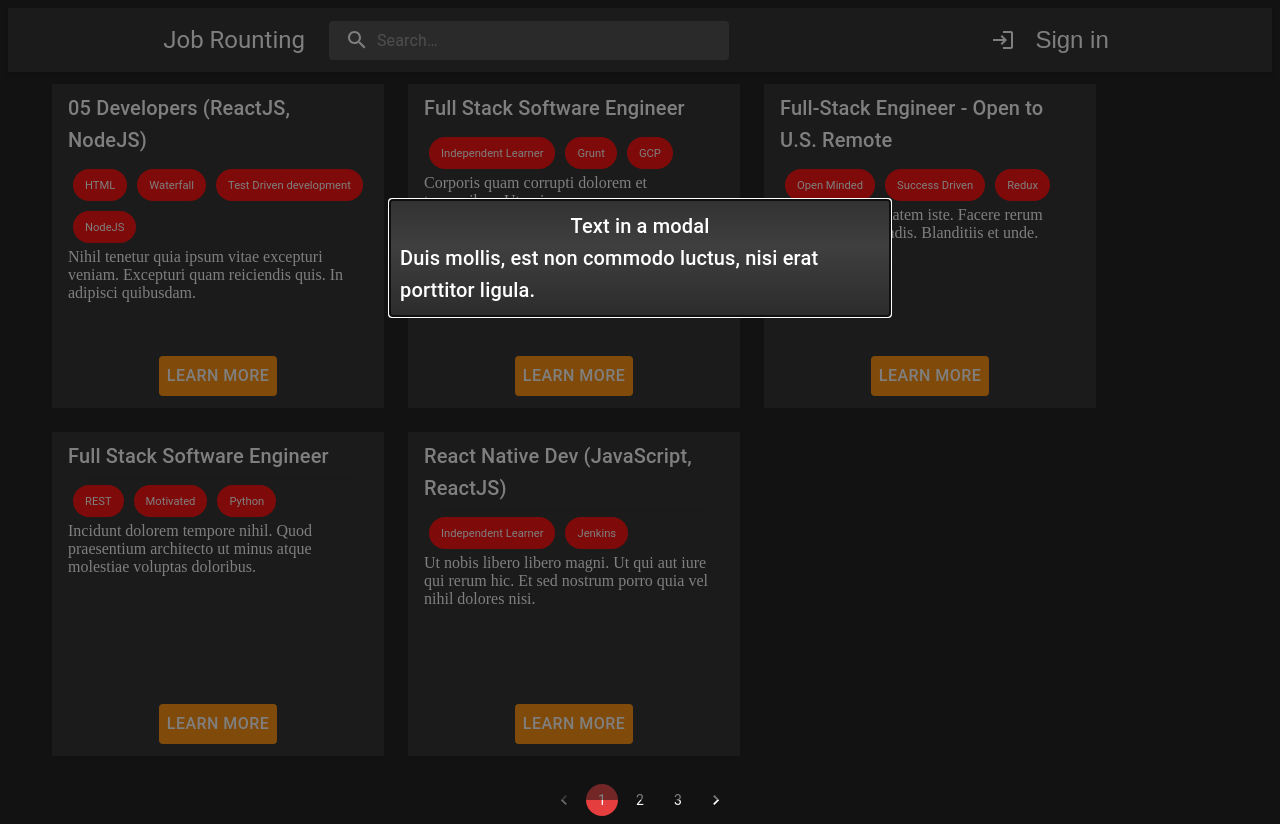
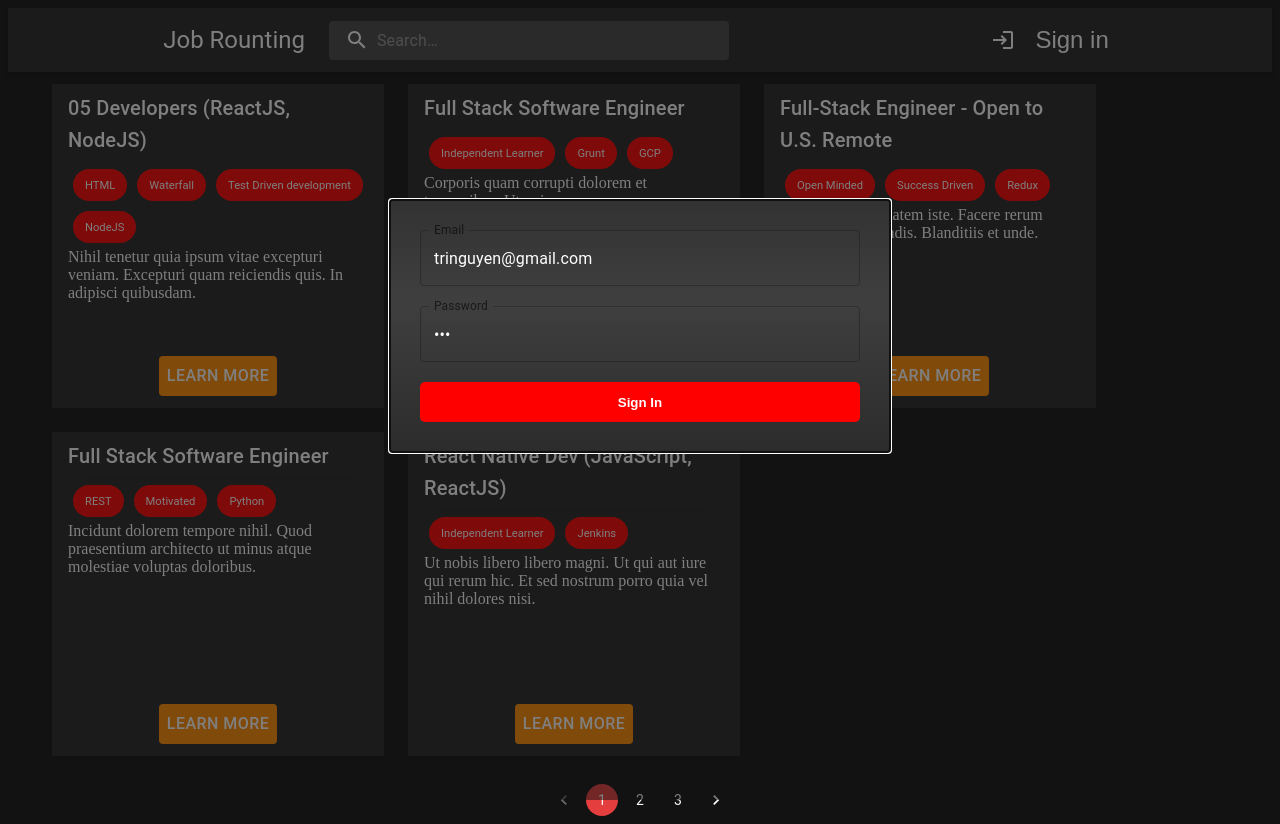
Before and after one commit to trimeo806/ui-basic-app-tringuyen, a React (Create React App) app: page /login in a window 1280 px wide. Built offline with nearby package versions, Linux system fonts and the light colour scheme.

Commit message:
tomorrow do login form modal

```diff
--- a/package.json
+++ b/package.json
@@ -12,8 +12,10 @@
     "@testing-library/user-event": "^13.5.0",
     "react": "^18.2.0",
     "react-dom": "^18.2.0",
+    "react-hook-form": "^7.43.5",
     "react-router-dom": "^6.8.2",
     "react-scripts": "5.0.1",
+    "react-select": "^5.7.0",
     "web-vitals": "^2.1.4"
   },
   "scripts": {
--- a/src/App.js
+++ b/src/App.js
@@ -8,6 +8,7 @@ import { createTheme, ThemeProvider } from "@mui/material/styles";
 import Grid from "@mui/material/Grid";
 import * as React from "react";
 import LoginFormModal from "./component/LoginFormModal";
+import { createContext, useState } from "react";
 //Trong bai nay con CSS baseline chua tim hieu
 //Can tim hieu them: Chip, Divider, CSS baseline, modify them (moi lam duoc co 1 cai)
 
@@ -23,6 +24,10 @@ const theme = createTheme({
     neutral: {
       main: "#64748B",
       contrastText: "#fff",
+    },
+    formTextField: {
+      main: "#fff",
+      contrastText: "#053e85",
     },
   },
   components: {
@@ -41,8 +46,12 @@ const theme = createTheme({
   },
 });
 
+export const StatesContext = createContext();
+
 function App() {
-  const [page, setPage] = React.useState(1);
+  const [page, setPage] = useState(1);
+  const [isLogin, setIsLogin] = useState(false);
+
   const handleChange = (event, value) => {
     setPage(value);
   };
@@ -52,6 +61,8 @@ function App() {
 
   return (
     <div className="App">
+      <StatesContext.Provider value={[isLogin, setIsLogin]}>
+        {" "}
         <ThemeProvider theme={theme}>
           <SearchAppBar></SearchAppBar>
           <Box
@@ -70,7 +81,7 @@ function App() {
               <Grid item lg={12}>
                 <Routes>
                   <Route path="/" element={<HomePage number={page} />}>
-                  <Route path="login" element={<LoginFormModal/>}></Route>
+                    <Route path="login" element={<LoginFormModal />}></Route>
                   </Route>
                 </Routes>
               </Grid>
@@ -88,6 +99,7 @@ function App() {
             {/* Cach chinh mau cua pagination? syntax "tenElement.tenClass":{`CSS change`} */}
           </Box>
         </ThemeProvider>
+      </StatesContext.Provider>
     </div>
   );
 }
--- a/src/component/LoginFormModal.js
+++ b/src/component/LoginFormModal.js
@@ -1,9 +1,35 @@
 import React from "react";
-import { Grid, Modal, Typography } from "@mui/material";
+import { useState } from "react";
+import { Grid, Modal } from "@mui/material";
 import { useNavigate } from "react-router-dom";
+import { useForm, Controller } from "react-hook-form";
+import TextField from "@mui/material/TextField";
+import Visibility from "@mui/icons-material/Visibility";
+import VisibilityOff from "@mui/icons-material/VisibilityOff";
+import InputAdornment from "@mui/material/InputAdornment";
+import IconButton from "@mui/material/IconButton";
+import SignIn from "./SignIn";
 
 function LoginFormModal() {
   const navigate = useNavigate();
+  const defaultValues = {
+    email: "tringuyen@gmail.com",
+    password: "123",
+    remember: "true",
+  };
+  const methods = useForm({ defaultValues });
+  const {
+    register,
+    handleSubmit,
+    formState: { errors, isSubmitting },
+    setError,
+    control,
+  } = methods;
+  const [showPassword, setShowPassword] = useState(false);
+  const handleClickShowPassword = (e) => {
+    !showPassword ? setShowPassword(true) : setShowPassword(false);
+  };
+  const onSubmit = (data) => console.log(data);
 
   return (
     <Modal
@@ -34,13 +60,98 @@ function LoginFormModal() {
           p: "10px",
         }}
       >
-        <Typography id="modal-modal-title" variant="h6" component="h2">
-          Text in a modal
-        </Typography>
-
-        <Typography id="modal-modal-description" variant="h6" component="h2">
-          Duis mollis, est non commodo luctus, nisi erat porttitor ligula.
-        </Typography>
+        <form onSubmit={handleSubmit(onSubmit)}>
+          <Grid
+            container
+            justifyContent="center"
+            alignContent="center"
+            sx={{ padding: "10px" }}
+          >
+            {" "}
+            <Controller
+              control={control}
+              name="email"
+              render={({ field, fieldState: { error } }) => (
+                <TextField
+                  {...field}
+                  color="formTextField"
+                  fullWidth
+                  error={!!error}
+                  helperText={error?.message}
+                  label="Email"
+                  variant="outlined"
+                  sx={{
+                    ".css-1t8l2tu-MuiInputBase-input-MuiOutlinedInput-input:focus":
+                      { outlined: true },
+                    ".css-1t8l2tu-MuiInputBase-input-MuiOutlinedInput-input": {
+                      color: "#fff",
+                    },
+                    ".css-r527s4-MuiFormLabel-root-MuiInputLabel-root": {
+                      color: "#fff",
+                    },
+                    margin: "10px",
+                  }}
+                />
+              )}
+            />
+            <Controller
+              control={control}
+              name="password"
+              render={({ field, fieldState: { error } }) => (
+                <TextField
+                  {...field}
+                  type={showPassword ? "text" : "password"}
+                  endadornment={
+                    <InputAdornment position="end">
+                      <IconButton
+                        aria-label="toggle password visibility"
+                        onClick={handleClickShowPassword}
+                        onMouseDown={(e) => {
+                          e.preventDefault();
+                        }}
+                        edge="end"
+                      >
+                        {showPassword ? <VisibilityOff /> : <Visibility />}
+                      </IconButton>
+                    </InputAdornment>
+                  }
+                  color="formTextField"
+                  fullWidth
+                  label="Password"
+                  variant="outlined"
+                  sx={{
+                    ".css-r527s4-MuiFormLabel-root-MuiInputLabel-root": {
+                      color: "#fff",
+                    },
+                    ".css-1t8l2tu-MuiInputBase-input-MuiOutlinedInput-input": {
+                      color: "#fff",
+                    },
+                    margin: "10px",
+                  }}
+                />
+              )}
+            />
+            <Grid item xs={12} margin="10px">
+              <input
+                onClick={() => console.log("clicked")}
+                type="submit"
+                value="Sign In"
+                style={{
+                  minWidth: "100%",
+                  minHeight: "40px",
+                  backgroundColor: "red",
+                  border: "none",
+                  borderRadius: "5px",
+                  color: "white",
+                  fontWeight: "bold",
+                  "&:hover": {
+                    backgroundColor: "blue",
+                  },
+                }}
+              />
+            </Grid>
+          </Grid>
+        </form>
       </Grid>
     </Modal>
   );
--- a/src/component/SearchAppBar.js
+++ b/src/component/SearchAppBar.js
@@ -11,9 +11,10 @@ import MoreVertIcon from "@mui/icons-material/MoreVert";
 import LoginIcon from "@mui/icons-material/Login";
 import Menu from "@mui/material/Menu";
 import MenuItem from "@mui/material/MenuItem";
-import { Button } from "@mui/material";
 import SignIn from "./SignIn";
 import { useNavigate } from "react-router-dom";
+import { useContext } from "react";
+import { StatesContext } from "../App";
 
 const Search = styled("div")(({ theme }) => ({
   position: "relative",
@@ -58,6 +59,7 @@ const StyledInputBase = styled(InputBase)(({ theme }) => ({
 }));
 
 export default function SearchAppBar() {
+  const [isLogin, setIsLogin] = useContext(StatesContext);
   const navigate = useNavigate();
   const [anchorEl, setAnchorEl] = React.useState(null);
   const open = Boolean(anchorEl);
@@ -113,6 +115,20 @@ export default function SearchAppBar() {
               flexDirection: "row",
             }}
           >
+            {isLogin ? (
+              <IconButton
+                sx={{
+                  color: "#fff",
+                  display: { xs: "none", lg: "flex" },
+                }}
+                onClick={() => {
+                  navigate("/login");
+                }}
+              >
+                Sign out
+              </IconButton>
+            ) : (
+              <>
                 <IconButton
                   size="large"
                   edge="start"
@@ -133,9 +149,11 @@ export default function SearchAppBar() {
                 >
                   Sign in
                 </IconButton>
+              </>
+            )}
           </Box>
 
-          <Button
+          <Box
             id="basic-button"
             aria-controls={open ? "basic-menu" : undefined}
             aria-haspopup="true"
@@ -146,20 +164,15 @@ export default function SearchAppBar() {
             }}
           >
             <IconButton
-              // id="basic-button"
-              // aria-controls={open ? "basic-menu" : undefined}
-              // aria-haspopup="true"
-              // aria-expanded={open ? "true" : undefined}
               size="large"
               edge="start"
               color="inherit"
               aria-label="open drawer"
               sx={{ ml: 0, display: { xs: "flex", lg: "none" } }}
-              // onClick={handleOpen}
             >
               <MoreVertIcon />
             </IconButton>
-          </Button>
+          </Box>
           <Menu
             id="basic-menu"
             anchorEl={anchorEl}
--- a/src/component/SignIn.js
+++ b/src/component/SignIn.js
@@ -2,9 +2,12 @@ import { Box, IconButton } from "@mui/material";
 import React from "react";
 import LoginIcon from "@mui/icons-material/Login";
 import { useNavigate } from "react-router-dom";
+import { useContext } from "react";
+import { StatesContext } from "../App";
 
 function SignIn() {
   const navigate = useNavigate();
+  const [isLogin, setIsLogin] = useContext(StatesContext);
   return (
     <Box
       sx={{
@@ -12,6 +15,20 @@ function SignIn() {
         flexDirection: "column",
       }}
     >
+      {isLogin ? (
+        <IconButton
+          color="inherit"
+          sx={{
+            display: { xs: "flex", lg: "flex" },
+          }}
+          onClick={() => {
+            navigate("/login");
+          }}
+        >
+          Sign out
+        </IconButton>
+      ) : (
+        <>
           <IconButton
             size="large"
             edge="start"
@@ -26,10 +43,14 @@ function SignIn() {
             sx={{
               display: { xs: "flex", lg: "flex" },
             }}
-        onClick={()=>{navigate("/login")}}
+            onClick={() => {
+              navigate("/login");
+            }}
           >
             Sign in
           </IconButton>
+        </>
+      )}
     </Box>
   );
 }
```
Also changed, not shown: 1 other file (tests, documents, lock files or other folders). Lines whose indentation alone changed are shown as unchanged.
